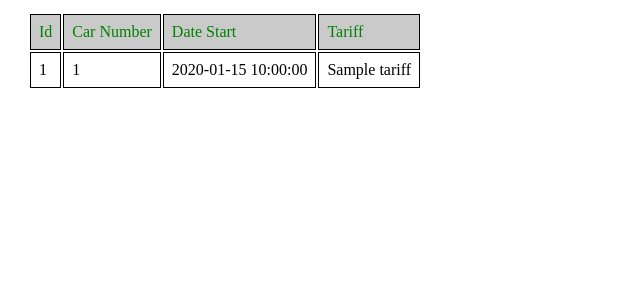
After one commit to btrif/flask-car-parking-api, a Flask app: template templates/car_list.html in a window 1280 px wide. The commit adds this page. Shown: the top 300 px of the page, without its empty margins (0-640 px from the left). Run offline with Flask 2, Linux system fonts and the light colour scheme; the template is opened without the code that fills it: most values are stand-ins (such as "Sample title", 1, 10 or a date in 2020).

Commit message:
- added a Jinja to list nice the cars in HTML template as table.

```diff
--- /dev/null
+++ b/templates/car_list.html
@@ -0,0 +1,58 @@
+<!DOCTYPE html>
+
+<html>
+<head>
+    <title>For loop in Flask</title>
+</head>
+
+<!-- Adding some style to table (OPTIONAL) -->
+<style type="text/css">
+
+    th:tr{
+        color: blue;
+
+    }
+    tr:nth-of-type(2n){
+        border: 1px solid black;
+        background-color: rgba(150, 150, 150, 0.5);
+
+    }
+
+    td{
+        padding: 8px 8px;
+        border: 1px solid black;
+    }
+</style>
+
+<body>
+
+<table style="margin-left: 20px;">
+    <!-- Table headers -->
+    <th>
+        <tr style="color: green; ">
+            <td>Id</td>
+            <td>Car Number</td>
+            <td>Date Start</td>
+            <td>Tariff</td>
+        </tr>
+    </th>
+
+    <!-- For loop logic of jinja template -->
+    {%for car in list_of_cars%}
+
+    <!-- table rows -->
+    <tr>
+        <td>{{car.id}}</td>
+        <td>{{car.car_number}}</td>
+        <td>{{car.date_start}}</td>
+        <td>{{car.tariff}}</td>
+
+        {%endfor%}
+
+    </tr>
+
+</table>
+
+
+</body>
+</html>
```
Also changed, not shown: config.json (+11 -1 lines), routes.py (+18 -0 lines), templates/index.html (+8 -0 lines), README.md, parking.db, parking_old.db (renamed from parking_original.db).
